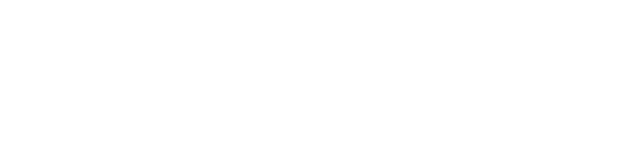
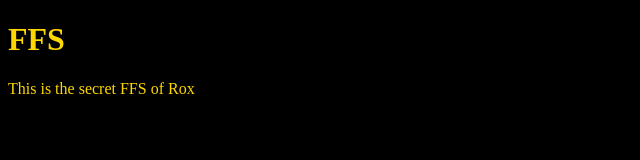
Before and after one commit to roxasshee/roxasshee.github.io, a plain HTML site: page unit 1/index.html in a window 1280 px wide. Shown: the whole page, without its empty margins (0-640 px from the left). Drawn offline with Linux system fonts and the light colour scheme; files that its build step writes are made by us from their sources.

Commit message:
whatever

```diff
--- /dev/null
+++ b/unit 1/css/style.css
@@ -0,0 +1,7 @@
+body {
+	background-color: black;
+}
+
+h1, p {
+	color: gold;
+}
--- a/unit 1/index.html
+++ b/unit 1/index.html
@@ -1,9 +1,13 @@
 <!DOCTYPE html>
 <html>
-<link rel="stylesheet" type="text/css" href="css/style.css">
 <head>
-	<title>
+	<link rel="stylesheet" type="text/css" href="css/style.css">
+
+	<title> FFS </title>
+
 		<body>
-			<h1>Batcave</h1>
-			<p>This is the secret headquarters of Batman</p>
+			<h1>FFS</h1>
+			<p>This is the secret FFS of Rox</p>
 		</body>
+</head>
+</html>
```
Also changed, not shown: 1 other file.
